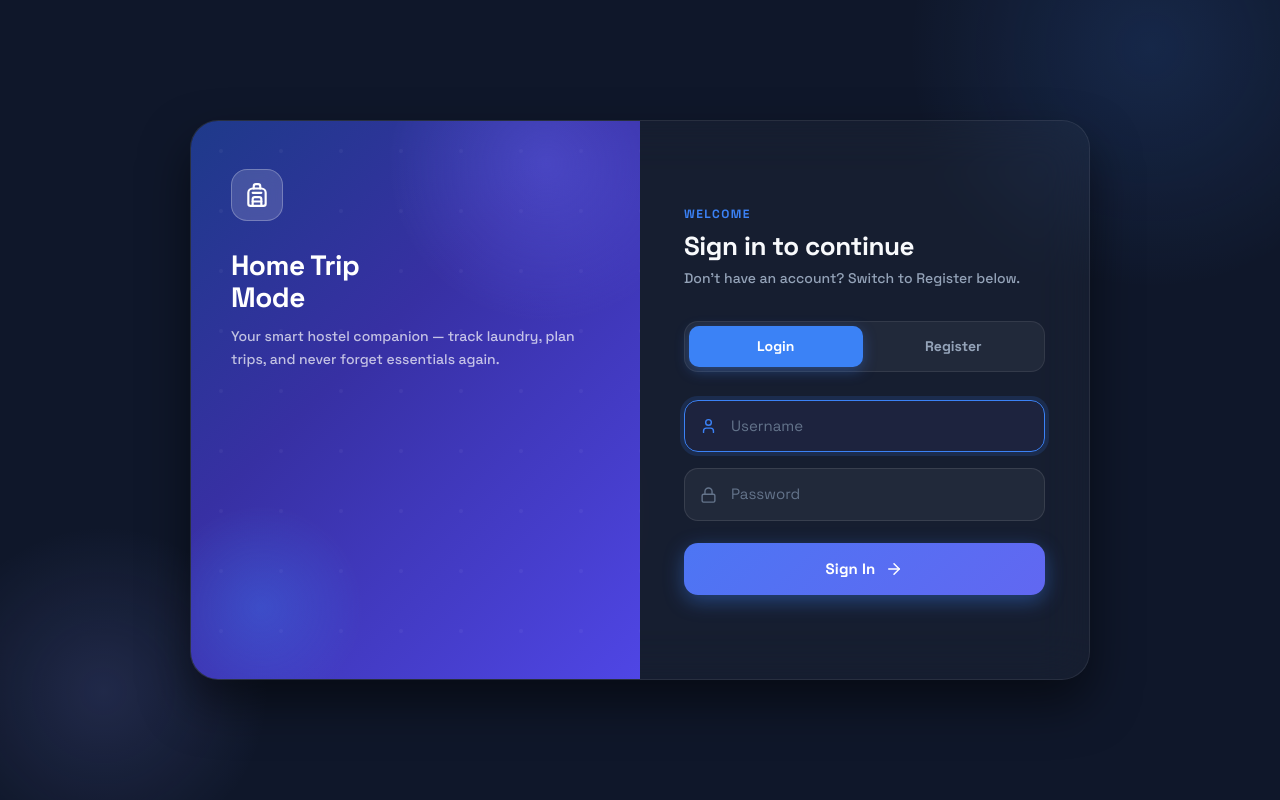
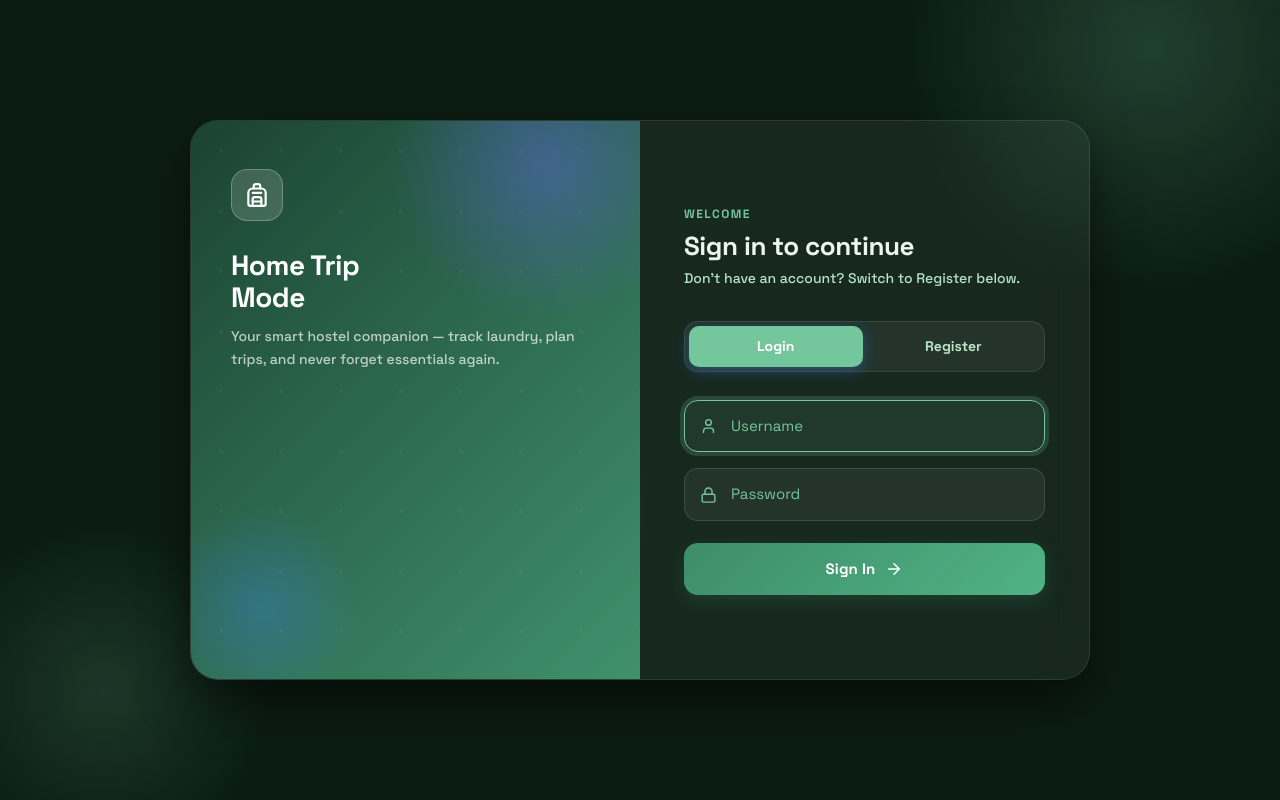
Before and after one commit to Vishnuvsh/home-trip-mode, a React (Vite) app in the folder frontend/: page /auth in a window 1280 px wide. Built offline with nearby package versions, Linux system fonts and the light colour scheme.

Commit message:
changed the background color

```diff
--- a/frontend/src/components/AuthPage.css
+++ b/frontend/src/components/AuthPage.css
@@ -64,7 +64,7 @@
 /* ── Brand Panel (Left) ── */
 .auth-brand-panel {
   position: relative;
-  background: linear-gradient(135deg, #1e3a8a 0%, #3730a3 40%, #4f46e5 100%);
+  background: linear-gradient(135deg, #1b4332 0%, #2d6a4f 50%, #40916c 100%);
   padding: 48px 40px;
   display: flex;
   flex-direction: column;
@@ -298,7 +298,7 @@
 .auth-submit-btn {
   width: 100%;
   padding: 15px 20px;
-  background: linear-gradient(135deg, #3b82f6 0%, #6366f1 100%);
+  background: linear-gradient(135deg, #2d6a4f 0%, #52b788 100%);
   border: none;
   border-radius: var(--radius-sm);
   color: #ffffff;
@@ -311,7 +311,7 @@
   gap: 10px;
   font-family: var(--font);
   transition: var(--transition);
-  box-shadow: 0 6px 20px rgba(59, 130, 246, 0.4);
+  box-shadow: 0 6px 20px rgba(45, 106, 79, 0.35);
   margin-top: 6px;
   letter-spacing: 0.01em;
   background-size: 200% 200%;
@@ -320,7 +320,7 @@
 
 .auth-submit-btn:hover:not(:disabled) {
   transform: translateY(-2px);
-  box-shadow: 0 10px 28px rgba(59, 130, 246, 0.5);
+  box-shadow: 0 10px 28px rgba(45, 106, 79, 0.45);
 }
 
 .auth-submit-btn:active:not(:disabled) {
--- a/frontend/src/index.css
+++ b/frontend/src/index.css
@@ -8,42 +8,42 @@
 
 /* ── LIGHT THEME (default :root) ─────────────────────────────── */
 :root {
-  /* Backgrounds */
-  --bg: #f8fafc;
-  --bg-secondary: #ffffff;
-  --surface: rgba(255, 255, 255, 0.95);
-  --surface-hover: rgba(255, 255, 255, 1);
+  /* Backgrounds — Pista Green */
+  --bg: #d8f3dc;
+  --bg-secondary: #e8f8ec;
+  --surface: rgba(255, 255, 255, 0.92);
+  --surface-hover: rgba(255, 255, 255, 0.98);
 
   /* Borders */
-  --border: rgba(15, 23, 42, 0.08);
-  --border-hover: rgba(15, 23, 42, 0.15);
-  --border-strong: rgba(15, 23, 42, 0.2);
+  --border: rgba(45, 106, 79, 0.14);
+  --border-hover: rgba(45, 106, 79, 0.28);
+  --border-strong: rgba(45, 106, 79, 0.4);
 
   /* Text */
-  --text: #0f172a;
-  --text-muted: #475569;
-  --text-dim: #94a3b8;
+  --text: #1b4332;
+  --text-muted: #2d6a4f;
+  --text-dim: #52b788;
 
-  /* Brand accent */
-  --accent: #3b82f6;
-  --accent-light: rgba(59, 130, 246, 0.1);
-  --accent-glow: transparent;
+  /* Brand accent — Pista Green tone */
+  --accent: #2d6a4f;
+  --accent-light: rgba(82, 183, 136, 0.2);
+  --accent-glow: rgba(45, 106, 79, 0.35);
 
   /* Semantic colours */
-  --amber: #f59e0b;
-  --amber-light: rgba(245, 158, 11, 0.1);
+  --amber: #d97706;
+  --amber-light: rgba(217, 119, 6, 0.12);
   --amber-glow: transparent;
 
-  --green: #059669;
-  --green-light: rgba(5, 150, 105, 0.1);
+  --green: #1b4332;
+  --green-light: rgba(27, 67, 50, 0.12);
   --green-glow: transparent;
 
   --red: #e11d48;
   --red-light: rgba(225, 29, 72, 0.1);
   --red-glow: transparent;
 
-  --indigo: #6366f1;
-  --indigo-light: rgba(99, 102, 241, 0.1);
+  --indigo: #3b7a57;
+  --indigo-light: rgba(59, 122, 87, 0.12);
 
   /* Hero gradient */
   --hero-bg: transparent;
@@ -52,27 +52,27 @@
   --hero-dots: transparent;
 
   /* Navigation */
-  --nav-bg: rgba(255, 255, 255, 0.95);
-  --nav-border: rgba(15, 23, 42, 0.08);
-  --nav-text: #64748b;
-  --nav-text-hover: #0f172a;
-  --nav-active: #3b82f6;
-  --nav-active-bg: rgba(59, 130, 246, 0.1);
+  --nav-bg: rgba(216, 243, 220, 0.92);
+  --nav-border: rgba(45, 106, 79, 0.14);
+  --nav-text: #2d6a4f;
+  --nav-text-hover: #1b4332;
+  --nav-active: #1b4332;
+  --nav-active-bg: rgba(82, 183, 136, 0.25);
 
   /* Modal */
   --modal-bg: #ffffff;
-  --modal-border: rgba(0, 0, 0, 0.1);
+  --modal-border: rgba(45, 106, 79, 0.2);
 
   /* Form inputs */
-  --input-bg: rgba(0, 0, 0, 0.04);
-  --input-border: rgba(0, 0, 0, 0.12);
-  --input-focus-bg: rgba(108, 95, 255, 0.05);
+  --input-bg: rgba(255, 255, 255, 0.7);
+  --input-border: rgba(45, 106, 79, 0.2);
+  --input-focus-bg: rgba(255, 255, 255, 0.95);
 
   /* Shadows */
-  --shadow-sm: 0 2px 8px rgba(0, 0, 0, 0.06);
-  --shadow-md: 0 8px 24px rgba(0, 0, 0, 0.08);
-  --shadow-lg: 0 24px 48px rgba(0, 0, 0, 0.12);
-  --shadow-card: 0 4px 20px rgba(108, 95, 255, 0.08);
+  --shadow-sm: 0 2px 8px rgba(27, 67, 50, 0.08);
+  --shadow-md: 0 8px 24px rgba(27, 67, 50, 0.12);
+  --shadow-lg: 0 24px 48px rgba(27, 67, 50, 0.16);
+  --shadow-card: 0 4px 20px rgba(45, 106, 79, 0.1);
 
   /* Design tokens */
   --radius: 20px;
@@ -85,58 +85,58 @@
   --transition-bounce: all 0.6s cubic-bezier(0.68, -0.55, 0.265, 1.55);
 }
 
-/* ── DARK THEME ───────────────────────────────────────────────── */
+/* ── DARK THEME (Pista Dark Green) ────────────────────────────── */
 [data-theme='dark'] {
-  --bg: #0f172a;
-  --bg-secondary: #1e293b;
-  --surface: rgba(255, 255, 255, 0.03);
-  --surface-hover: rgba(255, 255, 255, 0.05);
+  --bg: #0b1d13;
+  --bg-secondary: #133020;
+  --surface: rgba(255, 255, 255, 0.05);
+  --surface-hover: rgba(255, 255, 255, 0.08);
 
-  --border: rgba(255, 255, 255, 0.08);
-  --border-hover: rgba(255, 255, 255, 0.15);
-  --border-strong: rgba(255, 255, 255, 0.2);
+  --border: rgba(183, 228, 199, 0.12);
+  --border-hover: rgba(183, 228, 199, 0.25);
+  --border-strong: rgba(183, 228, 199, 0.35);
 
-  --text: #f8fafc;
-  --text-muted: #94a3b8;
-  --text-dim: #64748b;
+  --text: #e8f8ec;
+  --text-muted: #b7e4c7;
+  --text-dim: #74c69d;
 
-  --accent: #3b82f6;
-  --accent-light: rgba(59, 130, 246, 0.15);
-  --accent-glow: transparent;
+  --accent: #74c69d;
+  --accent-light: rgba(116, 198, 157, 0.2);
+  --accent-glow: rgba(116, 198, 157, 0.4);
 
-  --amber: #f59e0b;
-  --amber-light: rgba(245, 158, 11, 0.15);
+  --amber: #fbbf24;
+  --amber-light: rgba(251, 191, 36, 0.15);
   --amber-glow: transparent;
 
-  --green: #10d07a;
-  --green-light: rgba(16, 208, 122, 0.15);
+  --green: #52b788;
+  --green-light: rgba(82, 183, 136, 0.2);
   --green-glow: transparent;
 
   --red: #f43f5e;
   --red-light: rgba(244, 63, 94, 0.15);
   --red-glow: transparent;
 
-  --indigo: #818cf8;
-  --indigo-light: rgba(129, 140, 248, 0.15);
+  --indigo: #74c69d;
+  --indigo-light: rgba(116, 198, 157, 0.15);
 
   --hero-bg: transparent;
   --hero-orb1: transparent;
   --hero-orb2: transparent;
   --hero-dots: transparent;
 
-  --nav-bg: rgba(15, 23, 42, 0.95);
-  --nav-border: rgba(255, 255, 255, 0.08);
-  --nav-text: #94a3b8;
-  --nav-text-hover: #f8fafc;
-  --nav-active: #3b82f6;
-  --nav-active-bg: rgba(59, 130, 246, 0.15);
+  --nav-bg: rgba(11, 29, 19, 0.92);
+  --nav-border: rgba(183, 228, 199, 0.12);
+  --nav-text: #b7e4c7;
+  --nav-text-hover: #e8f8ec;
+  --nav-active: #74c69d;
+  --nav-active-bg: rgba(116, 198, 157, 0.2);
 
-  --modal-bg: #131726;
-  --modal-border: rgba(255, 255, 255, 0.1);
+  --modal-bg: #0f2619;
+  --modal-border: rgba(183, 228, 199, 0.15);
 
-  --input-bg: rgba(255, 255, 255, 0.05);
-  --input-border: rgba(255, 255, 255, 0.1);
-  --input-focus-bg: rgba(124, 111, 255, 0.07);
+  --input-bg: rgba(255, 255, 255, 0.06);
+  --input-border: rgba(183, 228, 199, 0.15);
+  --input-focus-bg: rgba(116, 198, 157, 0.1);
 
   --shadow-sm: 0 2px 8px rgba(0, 0, 0, 0.3);
   --shadow-md: 0 8px 24px rgba(0, 0, 0, 0.4);
```
